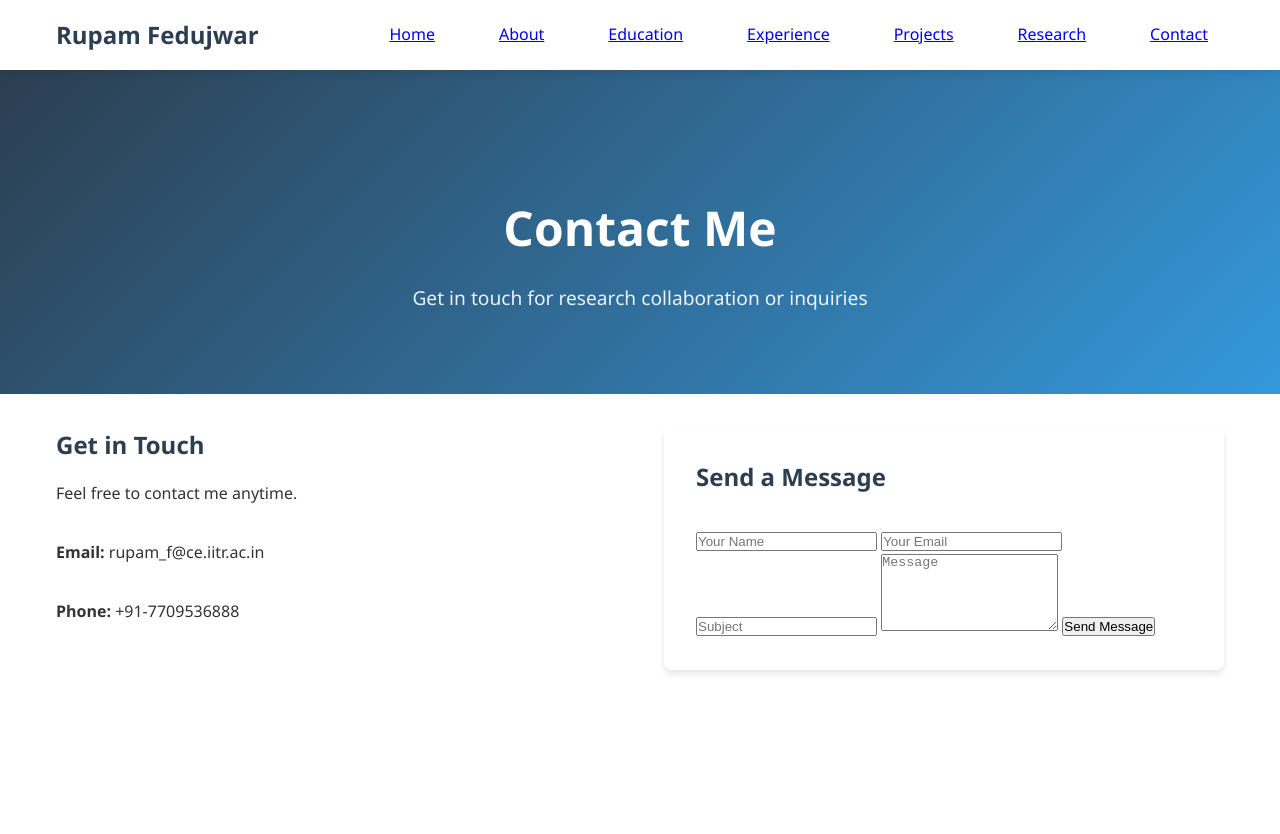
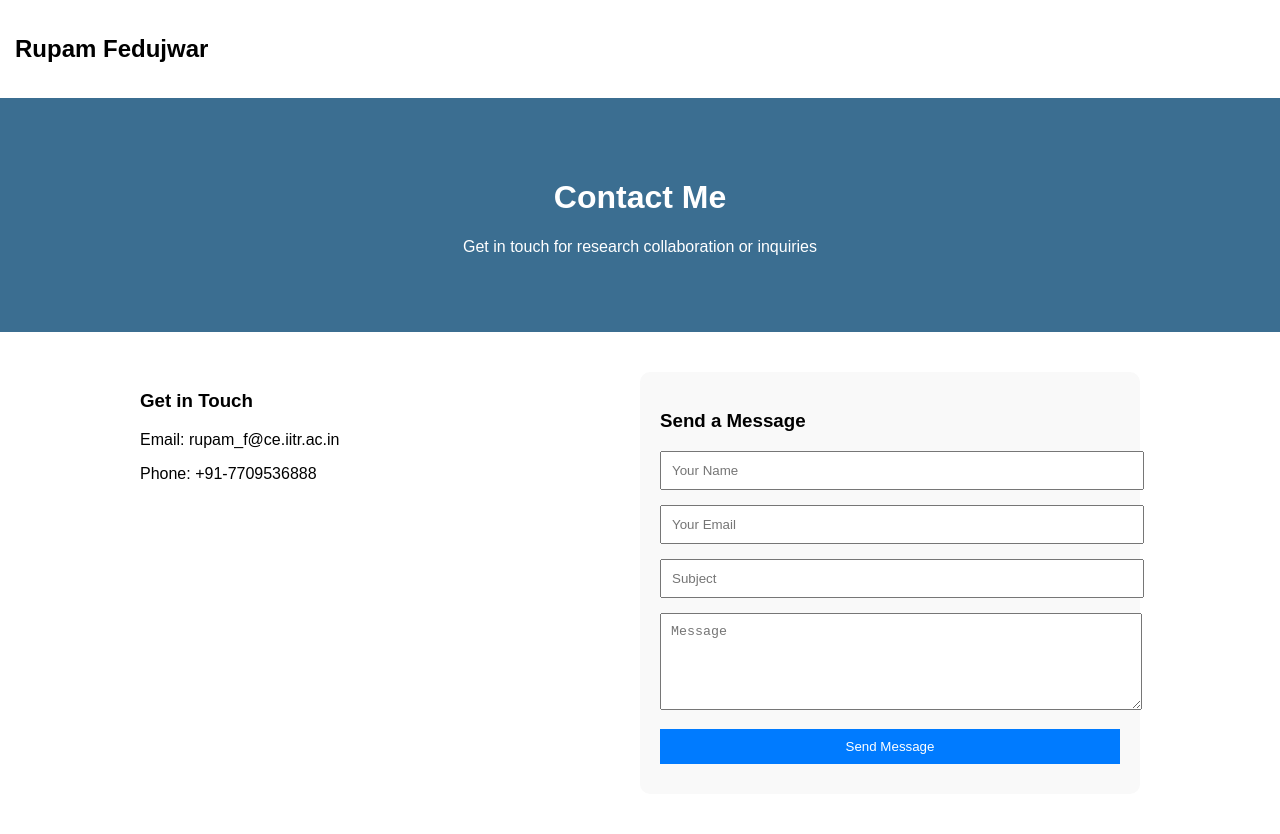
Before and after one commit to Rupam-Fedujwar/rupam-portfolio, a plain HTML site: page contact.html in a window 1280 px wide. Before the commit the page ends 800 px from the top, so only its background shows below. Drawn offline with nearby package versions, Linux system fonts and the light colour scheme.

Commit message:
Update contact.html

```diff
--- a/contact.html
+++ b/contact.html
@@ -6,55 +6,98 @@
     <title>Contact | Rupam Fedujwar</title>
 
     <link rel="stylesheet" href="https://cdnjs.cloudflare.com/ajax/libs/font-awesome/6.0.0/css/all.min.css">
-    <link rel="stylesheet" href="styles.css">
+
+    <style>
+        body {
+            font-family: Arial;
+            margin: 0;
+        }
+
+        .navbar {
+            background: #fff;
+            padding: 15px;
+            display: flex;
+            justify-content: space-between;
+        }
+
+        .page-header {
+            background: #3b6e91;
+            color: white;
+            text-align: center;
+            padding: 60px 20px;
+        }
+
+        .contact-content {
+            padding: 40px;
+            display: flex;
+            justify-content: center;
+        }
+
+        .contact-grid {
+            display: flex;
+            gap: 40px;
+            width: 100%;
+            max-width: 1000px;
+        }
+
+        .contact-info {
+            flex: 1;
+        }
+
+        .contact-form {
+            flex: 1;
+            background: #f9f9f9;
+            padding: 20px;
+            border-radius: 10px;
+        }
+
+        input, textarea {
+            width: 100%;
+            padding: 10px;
+            margin-bottom: 15px;
+        }
+
+        button {
+            padding: 10px;
+            width: 100%;
+            background: #007BFF;
+            color: white;
+            border: none;
+        }
+
+        #formStatus {
+            margin-top: 10px;
+        }
+    </style>
 </head>
 
 <body>
 
 <!-- NAVBAR -->
-<nav class="navbar">
-    <div class="nav-container">
-        <div class="nav-logo">
+<div class="navbar">
     <h2>Rupam Fedujwar</h2>
 </div>
-        <ul class="nav-menu">
-            <li><a href="index.html">Home</a></li>
-            <li><a href="about.html">About</a></li>
-            <li><a href="education.html">Education</a></li>
-            <li><a href="experience.html">Experience</a></li>
-            <li><a href="projects.html">Projects</a></li>
-            <li><a href="research.html">Research</a></li>
-            <li><a href="contact.html" class="active">Contact</a></li>
-        </ul>
-    </div>
-</nav>
 
 <!-- HEADER -->
-<section class="page-header">
-    <div class="container">
+<div class="page-header">
     <h1>Contact Me</h1>
     <p>Get in touch for research collaboration or inquiries</p>
 </div>
-</section>
 
 <!-- CONTACT -->
-<section class="contact-content">
-    <div class="container">
+<div class="contact-content">
     <div class="contact-grid">
 
-            <!-- LEFT INFO -->
+        <!-- LEFT -->
         <div class="contact-info">
-                <h2>Get in Touch</h2>
-
-                <p>Feel free to contact me anytime.</p>
-
-                <p><b>Email:</b> rupam_f@ce.iitr.ac.in</p>
-                <p><b>Phone:</b> +91-7709536888</p>
+            <h3>Get in Touch</h3>
+            <p>Email: rupam_f@ce.iitr.ac.in</p>
+            <p>Phone: +91-7709536888</p>
         </div>
 
-            <!-- FORM -->
+        <!-- RIGHT FORM -->
         <div class="contact-form">
-                <h2>Send a Message</h2>
+            <h3>Send a Message</h3>
 
             <form id="contactForm">
 
@@ -66,9 +109,7 @@
 
                 <textarea id="message" rows="5" placeholder="Message" required></textarea>
 
-                    <button type="submit">
-                        Send Message
-                    </button>
+                <button type="submit">Send Message</button>
 
                 <div id="formStatus"></div>
 
@@ -77,37 +118,36 @@
 
     </div>
 </div>
-</section>
 
 <!-- EMAILJS -->
 <script src="https://cdn.jsdelivr.net/npm/@emailjs/browser@3/dist/email.min.js"></script>
 
 <script>
-    // ✅ INIT WITH YOUR KEY
     emailjs.init("oJUbJxCfjfVDTTVwo");
 
-    document.getElementById("contactForm").addEventListener("submit", function(e) {
+    document.getElementById('contactForm').addEventListener('submit', function(e) {
         e.preventDefault();
 
-        const status = document.getElementById("formStatus");
+        const formStatus = document.getElementById('formStatus');
 
         const params = {
-            from_name: document.getElementById("name").value,
-            from_email: document.getElementById("email").value,
-            subject: document.getElementById("subject").value,
-            message: document.getElementById("message").value
+            from_name: document.getElementById('name').value,
+            from_email: document.getElementById('email').value,
+            subject: document.getElementById('subject').value,
+            message: document.getElementById('message').value
         };
 
-        status.innerHTML = "⏳ Sending...";
+        formStatus.innerHTML = "⏳ Sending...";
 
         emailjs.send("service_f125nlc", "template_60klr5h", params)
-        .then(function() {
-            status.innerHTML = "✅ Message sent successfully!";
-            document.getElementById("contactForm").reset();
+        .then(function(response) {
+            console.log("SUCCESS", response);
+            formStatus.innerHTML = "✅ Message sent successfully!";
+            document.getElementById('contactForm').reset();
         })
         .catch(function(error) {
-            console.error(error);
-            status.innerHTML = "❌ Error: " + JSON.stringify(error);
+            console.error("ERROR", error);
+            formStatus.innerHTML = "❌ Error: " + JSON.stringify(error);
         });
     });
 </script>
```
Lines whose indentation alone changed are shown as unchanged.
